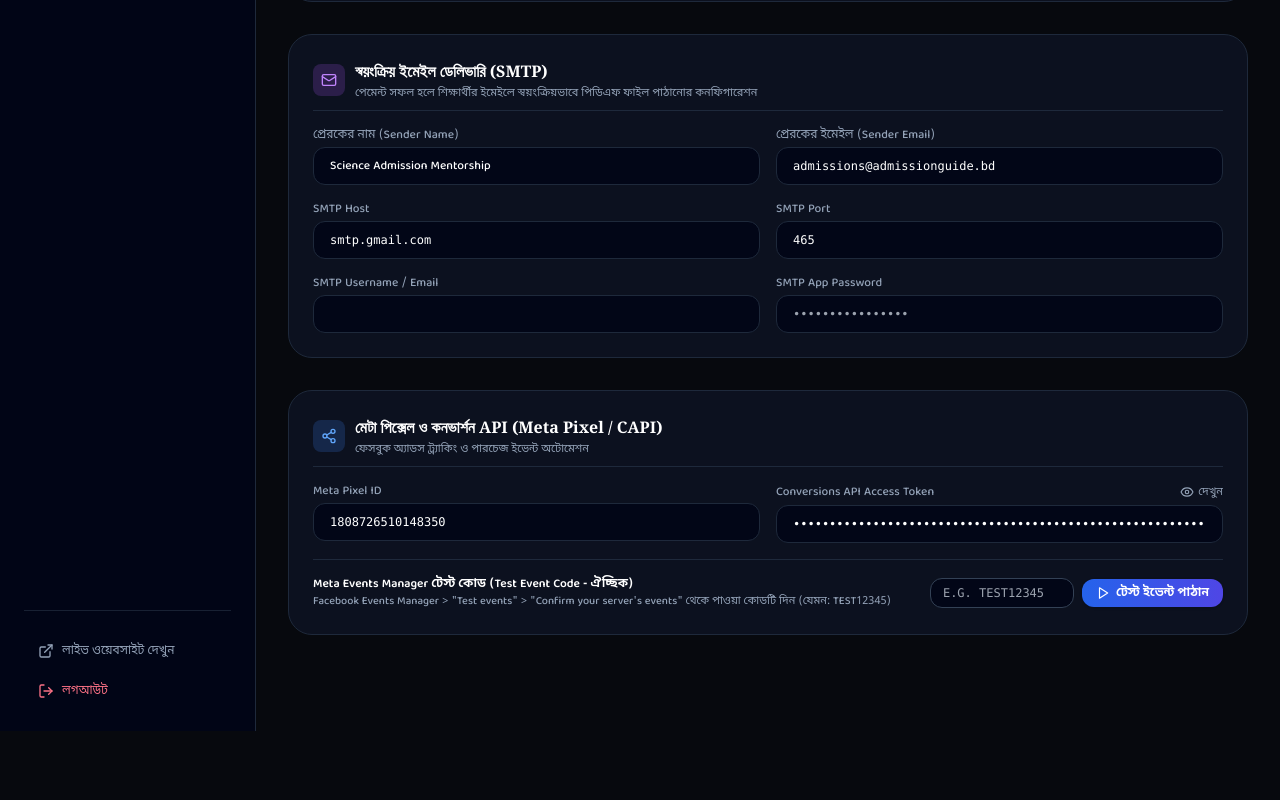
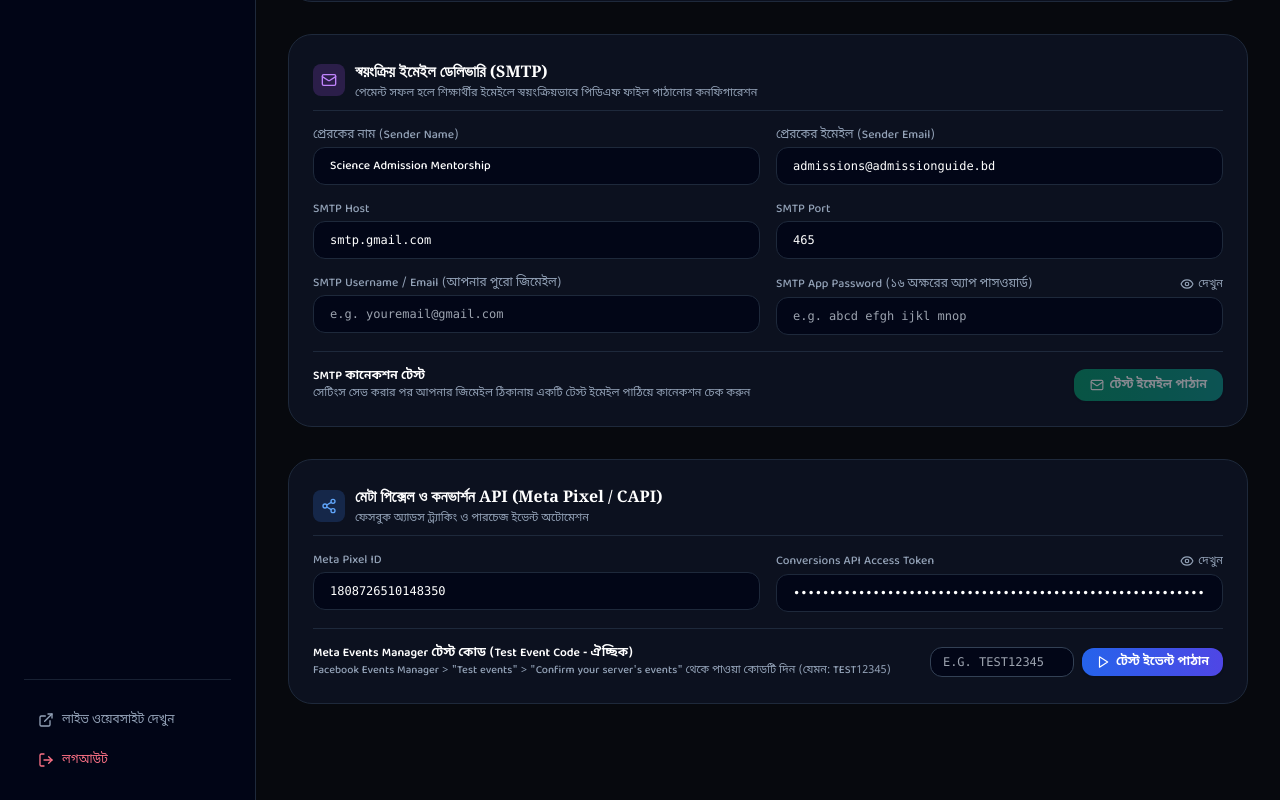
Before and after one commit to tafiqhabibaumi/admissiontest, a Next.js app: page /admin/settings in a window 1280 px wide. Shown: the part 986-1786 px from the top of the page. Before the commit the page ends 1717 px from the top, so only its background shows below. Built offline with nearby package versions, Linux system fonts and the light colour scheme; no server answers; sample sign-in values are in the browser's storage.

Commit message:
Fix admin auto-login security vulnerability with strict auth guard and add 1-click Gmail SMTP test tool

```diff
--- a/src/app/admin/settings/page.tsx
+++ b/src/app/admin/settings/page.tsx
@@ -32,11 +32,16 @@ export default function AdminSettingsPage() {
   const [copiedWebhook, setCopiedWebhook] = useState(false);
   const [copiedKey, setCopiedKey] = useState(false);
   const [showCapiToken, setShowCapiToken] = useState(false);
+  const [showSmtpPass, setShowSmtpPass] = useState(false);
 
   // SMS Tester State
   const [testSms, setTestSms] = useState('You have received Tk 299.00 from 01712345678. Ref . Fee Tk 0.00. Balance Tk 5,450.00. TrxID 9J7X8KL9 at 25/08/2026 16:10');
   const [testingSms, setTestingSms] = useState(false);
   const [testResult, setTestResult] = useState<any>(null);
+
+  // Email Tester State
+  const [testingEmail, setTestingEmail] = useState(false);
+  const [testEmailResult, setTestEmailResult] = useState<any>(null);
 
   // Meta Event Tester State
   const [testingMeta, setTestingMeta] = useState(false);
@@ -122,6 +127,25 @@ export default function AdminSettingsPage() {
       setTestResult({ error: err.message || 'Simulation request failed' });
     } finally {
       setTestingSms(false);
+    }
+  };
+
+  const handleSendTestEmail = async () => {
+    setTestingEmail(true);
+    setTestEmailResult(null);
+
+    try {
+      const res = await fetch('/api/admin/test-email', {
+        method: 'POST',
+        headers: { 'Content-Type': 'application/json' },
+      });
+
+      const data = await res.json();
+      setTestEmailResult(data);
+    } catch (err: any) {
+      setTestEmailResult({ error: err.message || 'টেস্ট ইমেইল পাঠাতে ব্যর্থ হয়েছে' });
+    } finally {
+      setTestingEmail(false);
     }
   };
 
@@ -492,14 +516,15 @@ export default function AdminSettingsPage() {
           </div>
 
           <div>
-            <label className="block text-xs font-medium text-slate-400 mb-1">SMTP Username / Email</label>
+            <label className="block text-xs font-medium text-slate-400 mb-1">SMTP Username / Email (আপনার পুরো জিমেইল)</label>
             <input
               type="text"
-              value={config.emailSettings.smtpUser}
+              placeholder="e.g. youremail@gmail.com"
+              value={config.emailSettings?.smtpUser || ''}
               onChange={(e) =>
                 setConfig({
                   ...config,
-                  emailSettings: { ...config.emailSettings, smtpUser: e.target.value },
+                  emailSettings: { ...(config.emailSettings || {}), smtpUser: e.target.value },
                 })
               }
               className="w-full bg-slate-950 border border-slate-800 rounded-xl px-4 py-2.5 text-xs text-white focus:outline-none focus:border-emerald-500 font-mono"
@@ -507,20 +532,63 @@ export default function AdminSettingsPage() {
           </div>
 
           <div>
-            <label className="block text-xs font-medium text-slate-400 mb-1">SMTP App Password</label>
+            <div className="flex items-center justify-between mb-1">
+              <label className="block text-xs font-medium text-slate-400">SMTP App Password (১৬ অক্ষরের অ্যাপ পাসওয়ার্ড)</label>
+              <button
+                type="button"
+                onClick={() => setShowSmtpPass(!showSmtpPass)}
+                className="text-[11px] text-slate-400 hover:text-emerald-400 flex items-center gap-1 transition-colors cursor-pointer"
+              >
+                {showSmtpPass ? <EyeOff className="w-3.5 h-3.5" /> : <Eye className="w-3.5 h-3.5" />}
+                <span>{showSmtpPass ? 'লুকান' : 'দেখুন'}</span>
+              </button>
+            </div>
             <input
-              type="password"
-              placeholder="••••••••••••••••"
-              value={config.emailSettings.smtpPass}
+              type={showSmtpPass ? 'text' : 'password'}
+              placeholder="e.g. abcd efgh ijkl mnop"
+              value={config.emailSettings?.smtpPass || ''}
               onChange={(e) =>
                 setConfig({
                   ...config,
-                  emailSettings: { ...config.emailSettings, smtpPass: e.target.value },
+                  emailSettings: { ...(config.emailSettings || {}), smtpPass: e.target.value },
                 })
               }
               className="w-full bg-slate-950 border border-slate-800 rounded-xl px-4 py-2.5 text-xs text-white focus:outline-none focus:border-emerald-500 font-mono"
             />
           </div>
+        </div>
+
+        {/* Live Test Email Sender */}
+        <div className="mt-4 pt-4 border-t border-slate-800 space-y-3">
+          <div className="flex flex-col sm:flex-row sm:items-center justify-between gap-2">
+            <div>
+              <label className="block text-xs font-semibold text-white">
+                SMTP কানেকশন টেস্ট
+              </label>
+              <p className="text-[11px] text-slate-400">
+                সেটিংস সেভ করার পর আপনার জিমেইল ঠিকানায় একটি টেস্ট ইমেইল পাঠিয়ে কানেকশন চেক করুন
+              </p>
+            </div>
+            <button
+              type="button"
+              onClick={handleSendTestEmail}
+              disabled={testingEmail || !config.emailSettings?.smtpUser || !config.emailSettings?.smtpPass}
+              className="px-4 py-2 rounded-xl bg-gradient-to-r from-emerald-600 to-teal-600 hover:from-emerald-500 text-white text-xs font-bold flex items-center gap-1.5 shadow transition-all active:scale-95 disabled:opacity-50 cursor-pointer"
+            >
+              <Mail className="w-3.5 h-3.5" />
+              <span>{testingEmail ? 'পাঠানো হচ্ছে...' : 'টেস্ট ইমেইল পাঠান'}</span>
+            </button>
+          </div>
+
+          {testEmailResult && (
+            <div className={`p-3 rounded-xl text-xs font-mono border ${testEmailResult.success ? 'bg-emerald-950/60 border-emerald-500/40 text-emerald-300' : 'bg-rose-950/60 border-rose-500/40 text-rose-300'}`}>
+              <div className="flex items-center gap-1.5 font-bold mb-1">
+                {testEmailResult.success ? <CheckCircle2 className="w-4 h-4 text-emerald-400" /> : <AlertCircle className="w-4 h-4 text-rose-400" />}
+                <span>{testEmailResult.success ? '✓ জিমেইল SMTP সফলভাবে ভেরিফাইড!' : '✗ জিমেইল SMTP কানেকশন ব্যর্থ হয়েছে:'}</span>
+              </div>
+              <p className="text-[11px]">{testEmailResult.message || testEmailResult.error}</p>
+            </div>
+          )}
         </div>
       </div>
 
--- /dev/null
+++ b/src/app/api/admin/test-email/route.ts
@@ -0,0 +1,68 @@
+import { NextResponse } from 'next/server';
+import nodemailer from 'nodemailer';
+import { getSiteConfig } from '@/lib/db';
+
+export const dynamic = 'force-dynamic';
+
+export async function POST(request: Request) {
+  try {
+    const config = getSiteConfig();
+    const { smtpHost, smtpPort, smtpUser, smtpPass, senderName, senderEmail } = config.emailSettings;
+
+    if (!smtpHost || !smtpUser || !smtpPass) {
+      return NextResponse.json(
+        { error: 'অনুগ্রহ করে আগে SMTP Username ও App Password সেভ করুন।' },
+        { status: 400 }
+      );
+    }
+
+    const transporter = nodemailer.createTransport({
+      host: smtpHost,
+      port: smtpPort || 465,
+      secure: smtpPort === 465,
+      auth: {
+        user: smtpUser,
+        pass: smtpPass,
+      },
+    });
+
+    // Verify SMTP connection
+    await transporter.verify();
+
+    // Send a real test email to the sender's own email address
+    await transporter.sendMail({
+      from: `"${senderName || 'Admission Mentorship'}" <${senderEmail || smtpUser}>`,
+      to: smtpUser,
+      subject: '✅ টেস্ট ইমেইল - আপনার Gmail SMTP সফলভাবে কানেক্ট হয়েছে!',
+      html: `
+        <div style="font-family: Arial, sans-serif; max-width: 600px; margin: 0 auto; background: #0b101d; color: #ffffff; padding: 25px; border-radius: 12px; border: 1px solid #10b981;">
+          <h2 style="color: #10b981; margin-top: 0;">🎉 অভিনন্দন! আপনার জিমেইল SMTP কানেকশন সফল হয়েছে!</h2>
+          <p style="color: #cbd5e1; font-size: 14px; line-height: 1.6;">
+            আপনার ওয়েবসাইট থেকে এখন যেকোনো শিক্ষার্থী বিকাশ/নগদে পেমেন্ট সম্পন্ন করলেই তার কাছে স্বয়ংক্রিয়ভাবে সাজেশন PDF ডাউনলোড লিংক ও অর্ডার কপি চলে যাবে।
+          </p>
+          <div style="background: #1e293b; padding: 15px; border-radius: 8px; margin: 20px 0; font-size: 13px; color: #94a3b8;">
+            <p style="margin: 4px 0;"><strong>Sender:</strong> ${senderEmail || smtpUser}</p>
+            <p style="margin: 4px 0;"><strong>SMTP Host:</strong> ${smtpHost}:${smtpPort}</p>
+            <p style="margin: 4px 0;"><strong>Status:</strong> Connected & Verified</p>
+          </div>
+          <p style="color: #64748b; font-size: 12px; margin-bottom: 0;">
+            BUET & University Science Admission System Automation
+          </p>
+        </div>
+      `,
+    });
+
+    return NextResponse.json({
+      success: true,
+      message: `টেস্ট ইমেইল সফলভাবে ${smtpUser} ঠিকানায় পাঠানো হয়েছে! অনুগ্রহ করে আপনার ইনবক্স চেক করুন।`,
+    });
+  } catch (error: any) {
+    console.error('SMTP verification error:', error);
+    return NextResponse.json(
+      {
+        error: error.message || 'Gmail SMTP কানেকশন ফেইল করেছে। অনুগ্রহ করে নিশ্চিত করুন আপনি সঠিক 16-অক্ষরের App Password দিয়েছেন।',
+      },
+      { status: 500 }
+    );
+  }
+}
```
Also changed, not shown: src/app/admin/layout.tsx (+48 -4 lines).
